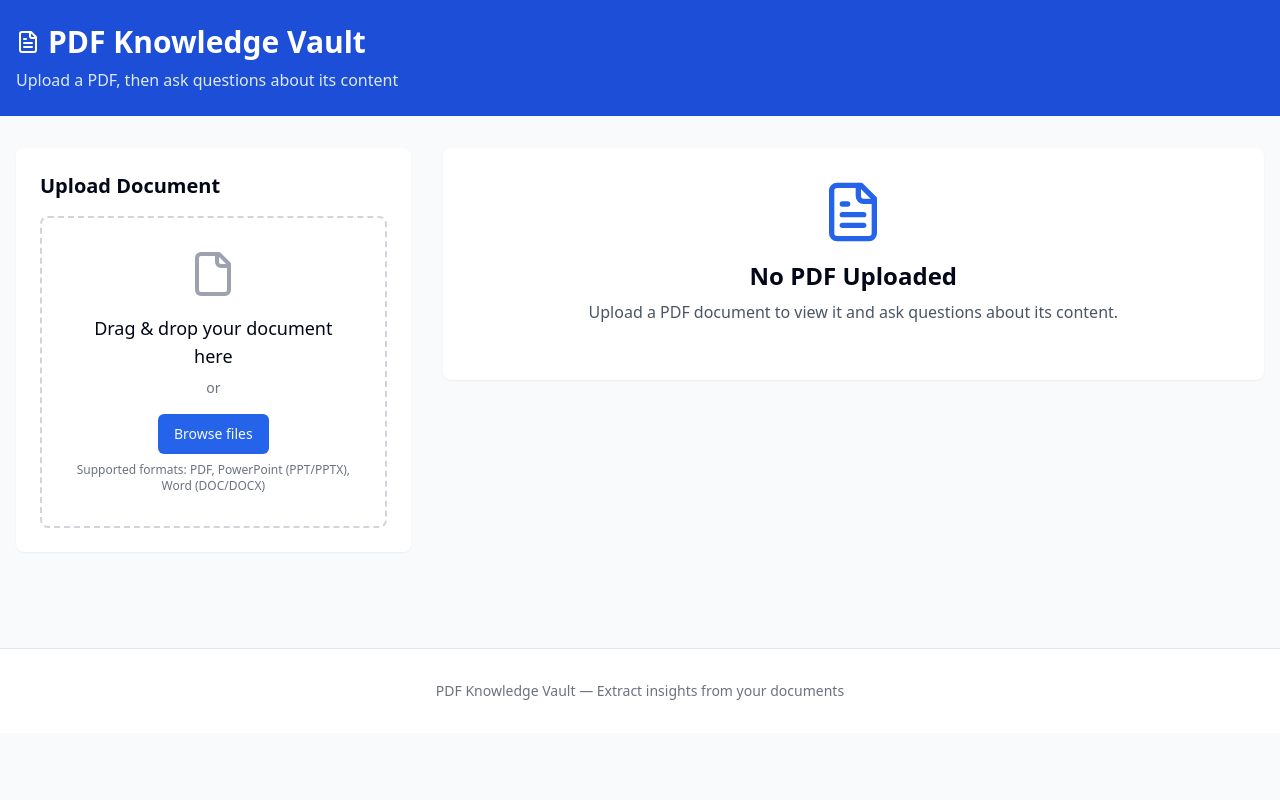
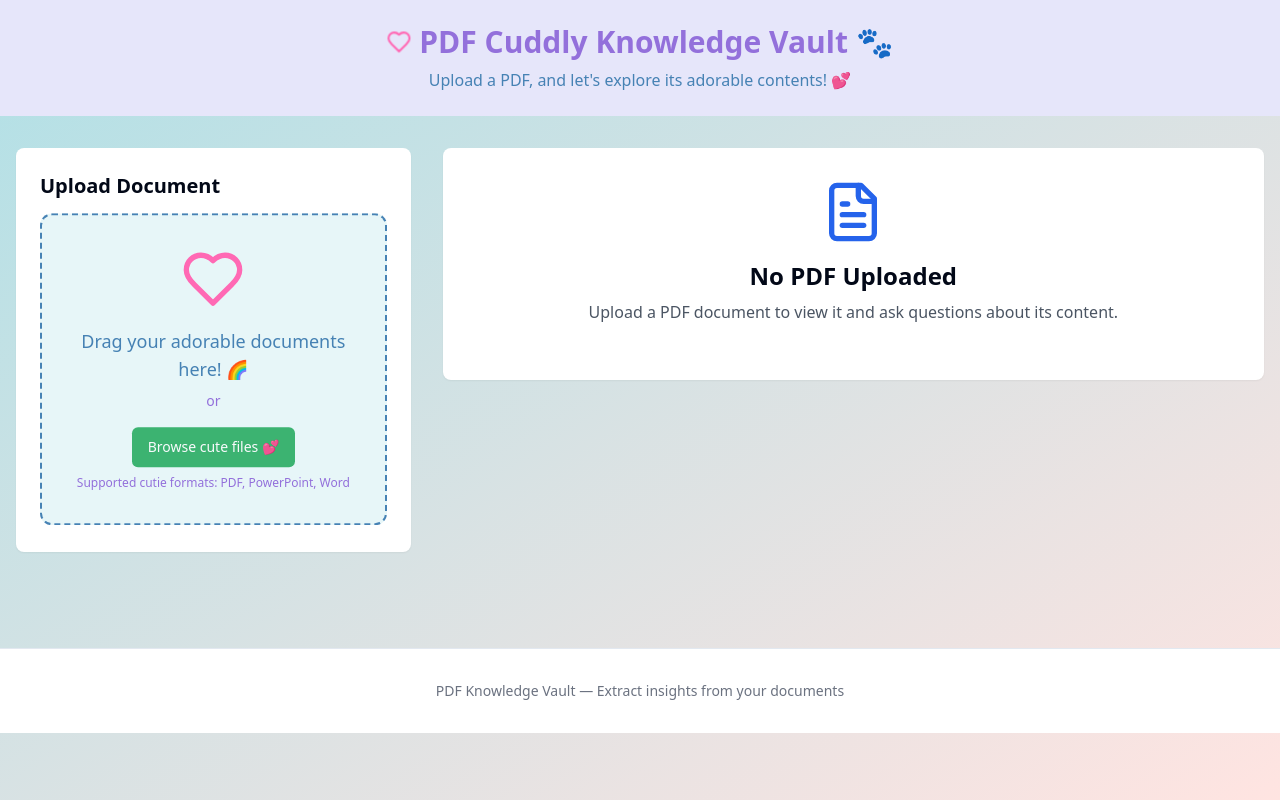
Before and after one commit to asknotes-ai/AskNotes-AI, a React (Vite) app: page / in a window 1280 px wide. Built offline with nearby package versions, Linux system fonts and the light colour scheme.

Commit message:
Refactor: Improve UI aesthetics
Make UI more cute.

```diff
--- a/src/components/DocumentUploader.tsx
+++ b/src/components/DocumentUploader.tsx
@@ -1,7 +1,8 @@
 
-import { useState, useRef } from 'react';
+import React, { useState, useRef } from 'react';
 import { Button } from '@/components/ui/button';
-import { File } from 'lucide-react';
+import { File, Heart } from 'lucide-react';
+import { cn } from '@/lib/utils';
 
 interface DocumentUploaderProps {
   onFileUpload: (file: File) => void;
@@ -61,9 +62,14 @@ const DocumentUploader = ({ onFileUpload, isLoading }: DocumentUploaderProps) =>
 
   return (
     <div
-      className={`border-2 border-dashed rounded-lg p-8 text-center ${
-        isDragging ? 'border-blue-500 bg-blue-50' : 'border-gray-300'
-      } transition-colors duration-200`}
+      className={cn(
+        "border-2 border-dashed rounded-xl p-8 text-center transition-all duration-300 group",
+        isDragging
+          ? "border-cute-pink-dark bg-cute-pink-light"
+          : "border-cute-blue-dark bg-cute-blue-light/30",
+        "hover:scale-[1.02] hover:shadow-lg",
+        "animate-subtle-float"
+      )}
       onDragOver={handleDragOver}
       onDragLeave={handleDragLeave}
       onDrop={handleDrop}
@@ -75,20 +81,20 @@ const DocumentUploader = ({ onFileUpload, isLoading }: DocumentUploaderProps) =>
         accept=".pdf,.ppt,.pptx,.doc,.docx"
         onChange={handleFileSelect}
       />
-      <File className="mx-auto h-12 w-12 text-gray-400 mb-4" />
-      <h3 className="text-lg font-medium mb-2">
-        Drag & drop your document here
+      <Heart className="mx-auto h-16 w-16 text-cute-pink-dark mb-4 group-hover:animate-cute-bounce" />
+      <h3 className="text-lg font-medium mb-2 text-cute-blue-dark">
+        Drag your adorable documents here! 🌈
       </h3>
-      <p className="text-sm text-gray-500 mb-4">or</p>
+      <p className="text-sm text-cute-lavender-dark mb-4">or</p>
       <Button
         onClick={handleButtonClick}
         disabled={isLoading}
-        className="bg-blue-600 hover:bg-blue-700"
+        className="bg-cute-green-dark hover:bg-cute-green hover:scale-105 transition-transform"
       >
-        {isLoading ? 'Processing...' : 'Browse files'}
+        {isLoading ? 'Processing...' : 'Browse cute files 💕'}
       </Button>
-      <p className="mt-2 text-xs text-gray-500">
-        Supported formats: PDF, PowerPoint (PPT/PPTX), Word (DOC/DOCX)
+      <p className="mt-2 text-xs text-cute-lavender-dark">
+        Supported cutie formats: PDF, PowerPoint, Word
       </p>
     </div>
   );
--- a/src/pages/Index.tsx
+++ b/src/pages/Index.tsx
@@ -1,3 +1,4 @@
+
 import { useState } from 'react';
 import DocumentUploader from '@/components/DocumentUploader';
 import PDFViewer from '@/components/PDFViewer';
@@ -7,7 +8,7 @@ import { Tabs, TabsContent, TabsList, TabsTrigger } from '@/components/ui/tabs';
 import { extractTextFromPDF } from '@/services/pdfService';
 import { findRelevantContext } from '@/services/pdfService';
 import { generateAnswer } from '@/services/aiService';
-import { FileText, MessageSquare } from 'lucide-react';
+import { FileText, Heart } from 'lucide-react';
 
 const Index = () => {
   const [pdfFile, setPdfFile] = useState<File | null>(null);
@@ -54,15 +55,15 @@ const Index = () => {
   };
 
   return (
-    <div className="min-h-screen bg-gray-50">
-      <header className="bg-blue-700 text-white py-6">
+    <div className="min-h-screen bg-gradient-to-br from-cute-blue-light to-cute-pink-light">
+      <header className="bg-cute-lavender text-cute-lavender-dark py-6">
         <div className="container mx-auto px-4">
-          <h1 className="text-3xl font-bold flex items-center">
-            <FileText className="mr-2" />
-            PDF Knowledge Vault
+          <h1 className="text-3xl font-bold flex items-center justify-center">
+            <Heart className="mr-2 animate-cute-bounce text-cute-pink-dark" />
+            PDF Cuddly Knowledge Vault 🐾
           </h1>
-          <p className="mt-2 text-blue-100">
-            Upload a PDF, then ask questions about its content
+          <p className="mt-2 text-center text-cute-blue-dark">
+            Upload a PDF, and let's explore its adorable contents! 💕
           </p>
         </div>
       </header>
--- a/tailwind.config.ts
+++ b/tailwind.config.ts
@@ -61,6 +61,26 @@ export default {
 					'accent-foreground': 'hsl(var(--sidebar-accent-foreground))',
 					border: 'hsl(var(--sidebar-border))',
 					ring: 'hsl(var(--sidebar-ring))'
+				},
+				'cute-pink': {
+					DEFAULT: '#FFC0CB',
+					light: '#FFE4E1',
+					dark: '#FF69B4'
+				},
+				'cute-blue': {
+					DEFAULT: '#87CEEB',
+					light: '#B0E0E6',
+					dark: '#4682B4'
+				},
+				'cute-green': {
+					DEFAULT: '#98FB98',
+					light: '#F0FFF0',
+					dark: '#3CB371'
+				},
+				'cute-lavender': {
+					DEFAULT: '#E6E6FA',
+					light: '#F8F8FF',
+					dark: '#9370DB'
 				}
 			},
 			borderRadius: {
@@ -84,11 +104,21 @@ export default {
 					to: {
 						height: '0'
 					}
+				},
+				'cute-bounce': {
+					'0%, 100%': { transform: 'scale(1)' },
+					'50%': { transform: 'scale(1.05)' },
+				},
+				'subtle-float': {
+					'0%, 100%': { transform: 'translateY(0)' },
+					'50%': { transform: 'translateY(-5px)' },
 				}
 			},
 			animation: {
 				'accordion-down': 'accordion-down 0.2s ease-out',
-				'accordion-up': 'accordion-up 0.2s ease-out'
+				'accordion-up': 'accordion-up 0.2s ease-out',
+				'cute-bounce': 'cute-bounce 1s ease-in-out infinite',
+				'subtle-float': 'subtle-float 2s ease-in-out infinite'
 			}
 		}
 	},
```
